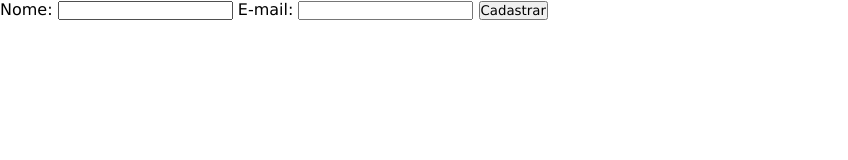
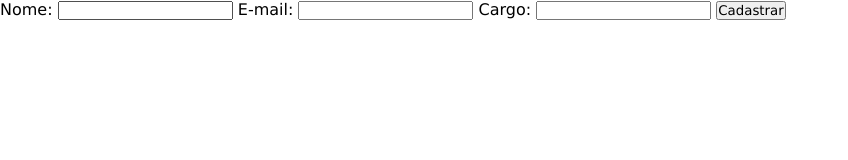
Before and after one commit to raphaelaferraz/atividade_git_na_pratica, a plain HTML site: page index.html in a window 1280 px wide. Shown: the whole page, without its empty margins (0-848 px from the left). Drawn offline with Linux system fonts and the light colour scheme.

Commit message:
feature: adição de um novo campo do formulário

```diff
--- a/index.html
+++ b/index.html
@@ -12,6 +12,8 @@
       <input type="text" id="nome" name="nome" />
       <label for="email">E-mail:</label>
       <input type="email" id="email" name="email" />
+      <label for="cargo">Cargo:</label>
+      <input type="text" id="cargo" name="cargo" />
       <button>Cadastrar</button>
     </form>
   </body>
```
